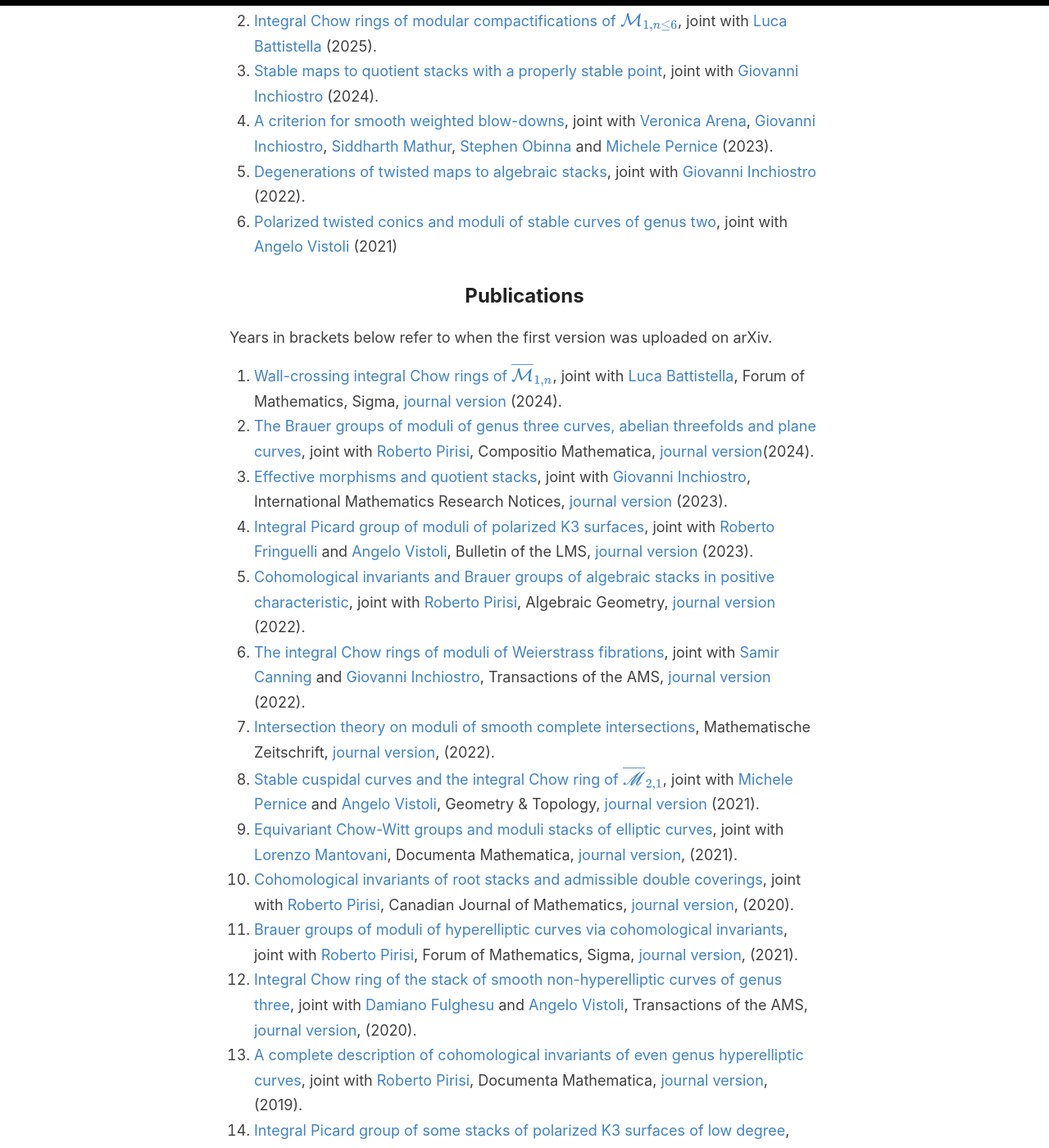
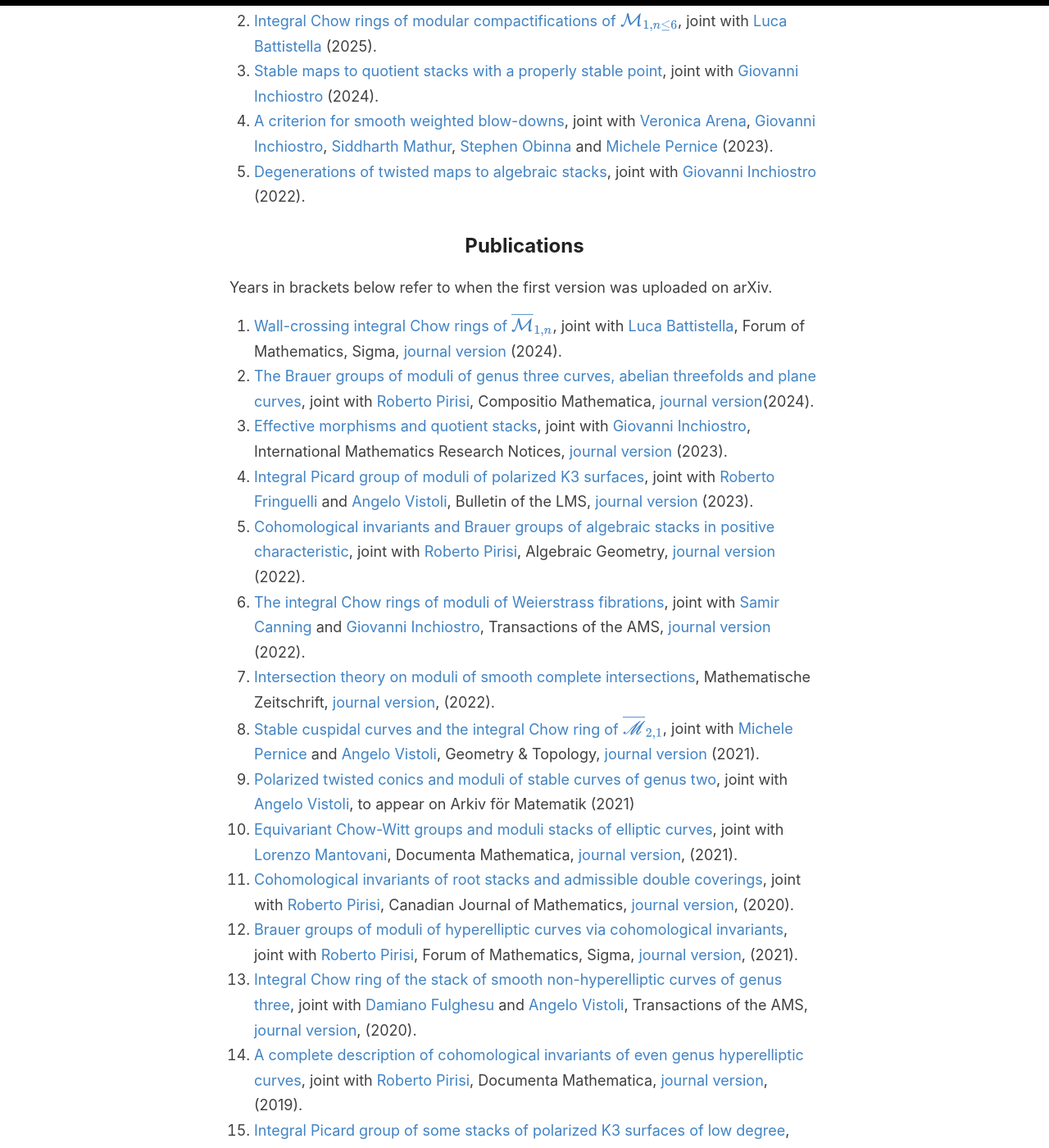
Before and after one commit to anddil/anddil.github.io, a Jekyll site: the page built from _pages/research.md, in a window 1280 px wide and 1400 px high, scrolled down 753 px. Shown: the whole window at 82% size. Built offline with Jekyll 4.4.1, drawn with Linux system fonts in a browser that asks for light colours; some of the changed lines change nothing that is shown.

Commit message:
Update research.md

```diff
--- a/_pages/research.md
+++ b/_pages/research.md
@@ -42,7 +42,7 @@ The kind of techniques that I use include stack-theoretical methods, logarithmic
 1. [Stable maps to quotient stacks with a properly stable point](https://arxiv.org/abs/2411.16141), joint with [Giovanni Inchiostro](https://sites.math.washington.edu/~ginchios/) (2024).
 1. [A criterion for smooth weighted blow-downs](https://arxiv.org/abs/2310.15076), joint with [Veronica Arena](https://sites.google.com/view/veronica-arena/home), [Giovanni Inchiostro](https://sites.math.washington.edu/~ginchios/), [Siddharth Mathur](https://sites.google.com/view/sidmathur/home), [Stephen Obinna](https://www.brown.edu/academics/math/graduate-students) and [Michele Pernice](https://michelepernice.github.io/home.html) (2023).
 1. [Degenerations of twisted maps to algebraic stacks](https://arxiv.org/abs/2210.03806), joint with [Giovanni Inchiostro](https://sites.math.washington.edu/~ginchios/) (2022).
-4. [Polarized twisted conics and moduli of stable curves of genus two](https://arxiv.org/abs/2103.13204), joint with [Angelo Vistoli](http://homepage.sns.it/vistoli/) (2021)
+
 
 
 ## Publications
@@ -56,6 +56,7 @@ Years in brackets below refer to when the first version was uploaded on arXiv.
 1. [The integral Chow rings of moduli of Weierstrass fibrations](https://arxiv.org/abs/2204.05524), joint with [Samir Canning](https://people.math.ethz.ch/~scanning/) and [Giovanni Inchiostro](https://sites.math.washington.edu/~ginchios/), Transactions of the AMS, [journal version](https://doi.org/10.1090/tran/9084) (2022).
 1. [Intersection theory on moduli of smooth complete intersections](https://arxiv.org/abs/2201.06024), Mathematische Zeitschrift, [journal version](https://doi.org/10.1007/s00209-023-03299-2), (2022).
 1. [Stable cuspidal curves and the integral Chow ring of $\overline{\mathscr{M}}_{2,1}$](https://arxiv.org/abs/2108.03680), joint with [Michele Pernice](https://michelepernice.github.io/home.html) and [Angelo Vistoli](http://homepage.sns.it/vistoli/), Geometry & Topology, [journal version](https://msp.org/gt/2024/28-6/gt-v28-n6-p07-s.pdf) (2021).
+4. [Polarized twisted conics and moduli of stable curves of genus two](https://arxiv.org/abs/2103.13204), joint with [Angelo Vistoli](http://homepage.sns.it/vistoli/), to appear on Arkiv för Matematik (2021)
 1. [Equivariant Chow-Witt groups and moduli stacks of elliptic curves](https://arxiv.org/abs/2107.02305), joint with [Lorenzo Mantovani](http://user.math.uzh.ch/mantovani/index.html), Documenta Mathematica, [journal version](https://doi.org/10.4171/DM/911), (2021).
 7. [Cohomological invariants of root stacks and admissible double coverings](https://arxiv.org/abs/2009.07671), joint with [Roberto Pirisi](https://sites.google.com/view/rpirisi/home), Canadian Journal of Mathematics, [journal version](https://doi.org/10.4153/S0008414X21000602), (2020).
 8. [Brauer groups of moduli of hyperelliptic curves via cohomological invariants](https://arxiv.org/abs/2002.11065), joint with [Roberto Pirisi](https://sites.google.com/view/rpirisi/home), Forum of Mathematics, Sigma, [journal version](https://doi.org/10.1017/fms.2021.55), (2021).
```
